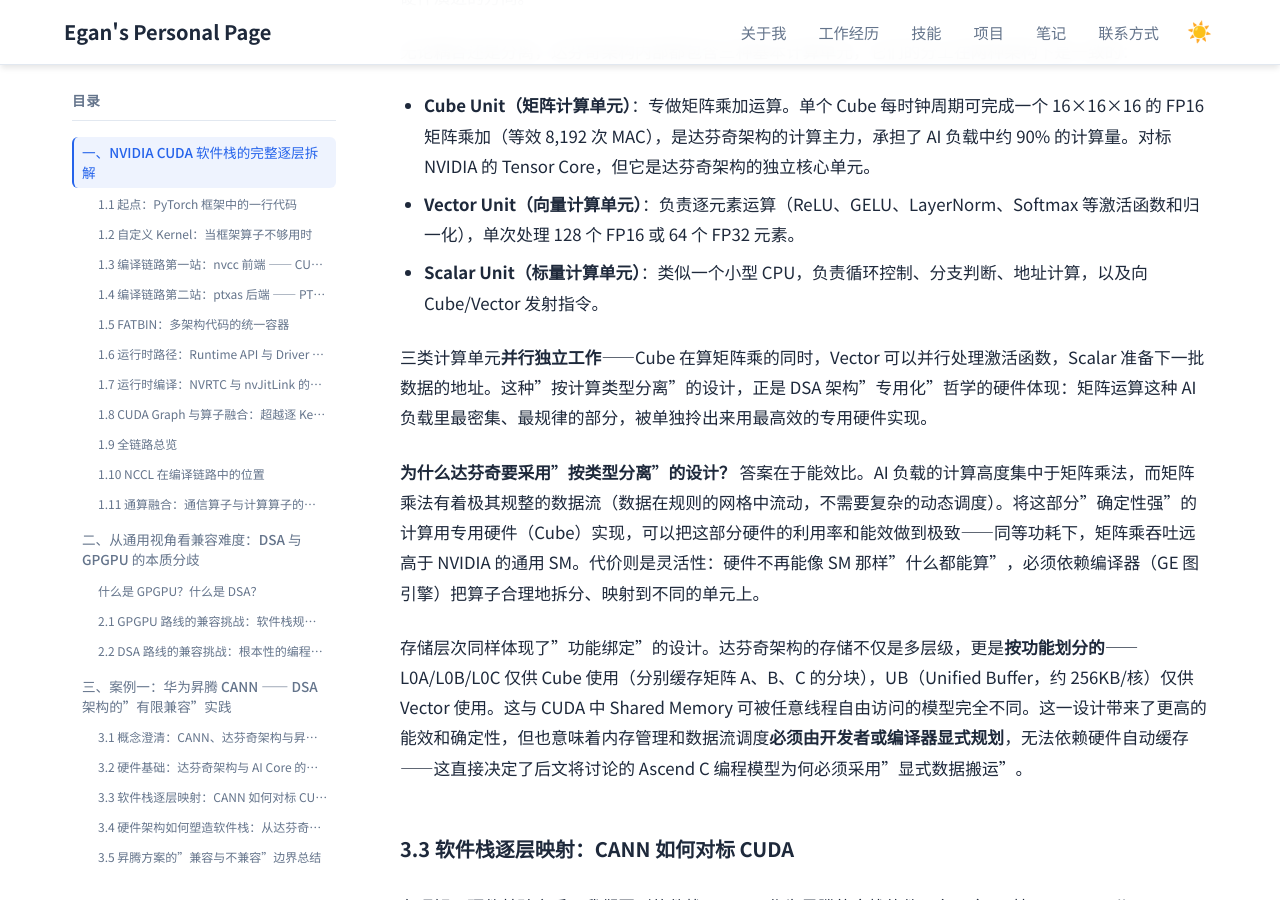
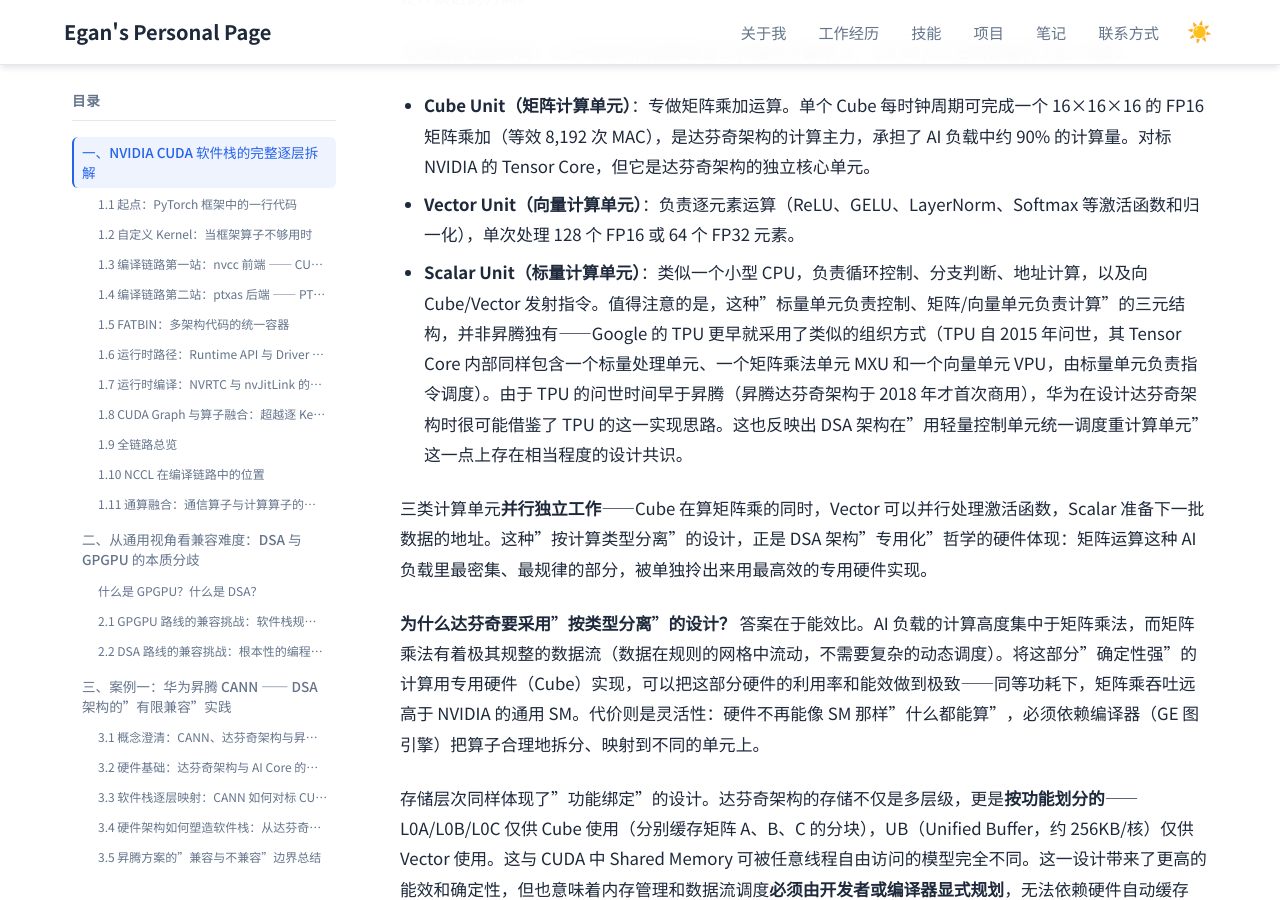
Before and after one commit to Lejun-Hu/Lejun-Hu.github.io, a Jekyll site: the page built from _notes/2026-8-15-cuda-ecosystem-compatibility.md, in a window 1280 px wide and 900 px high, scrolled down 39969 px. Built offline with Jekyll 4.4.1, drawn with Linux system fonts in a browser that asks for light colours.

Commit message:
note TPU predates Ascend, likely inspiration for Scalar/Cube/Vector design

```diff
--- a/_notes/2026-8-15-cuda-ecosystem-compatibility.md
+++ b/_notes/2026-8-15-cuda-ecosystem-compatibility.md
@@ -840,7 +840,7 @@ __global__ __aicore__ void vecAdd_ascendc(
 
 - **Cube Unit（矩阵计算单元）**：专做矩阵乘加运算。单个 Cube 每时钟周期可完成一个 16×16×16 的 FP16 矩阵乘加（等效 8,192 次 MAC），是达芬奇架构的计算主力，承担了 AI 负载中约 90% 的计算量。对标 NVIDIA 的 Tensor Core，但它是达芬奇架构的独立核心单元。
 - **Vector Unit（向量计算单元）**：负责逐元素运算（ReLU、GELU、LayerNorm、Softmax 等激活函数和归一化），单次处理 128 个 FP16 或 64 个 FP32 元素。
-- **Scalar Unit（标量计算单元）**：类似一个小型 CPU，负责循环控制、分支判断、地址计算，以及向 Cube/Vector 发射指令。
+- **Scalar Unit（标量计算单元）**：类似一个小型 CPU，负责循环控制、分支判断、地址计算，以及向 Cube/Vector 发射指令。值得注意的是，这种"标量单元负责控制、矩阵/向量单元负责计算"的三元结构，并非昇腾独有——Google 的 TPU 更早就采用了类似的组织方式（TPU 自 2015 年问世，其 Tensor Core 内部同样包含一个标量处理单元、一个矩阵乘法单元 MXU 和一个向量单元 VPU，由标量单元负责指令调度）。由于 TPU 的问世时间早于昇腾（昇腾达芬奇架构于 2018 年才首次商用），华为在设计达芬奇架构时很可能借鉴了 TPU 的这一实现思路。这也反映出 DSA 架构在"用轻量控制单元统一调度重计算单元"这一点上存在相当程度的设计共识。
 
 三类计算单元**并行独立工作**——Cube 在算矩阵乘的同时，Vector 可以并行处理激活函数，Scalar 准备下一批数据的地址。这种"按计算类型分离"的设计，正是 DSA 架构"专用化"哲学的硬件体现：矩阵运算这种 AI 负载里最密集、最规律的部分，被单独拎出来用最高效的专用硬件实现。
 
```
